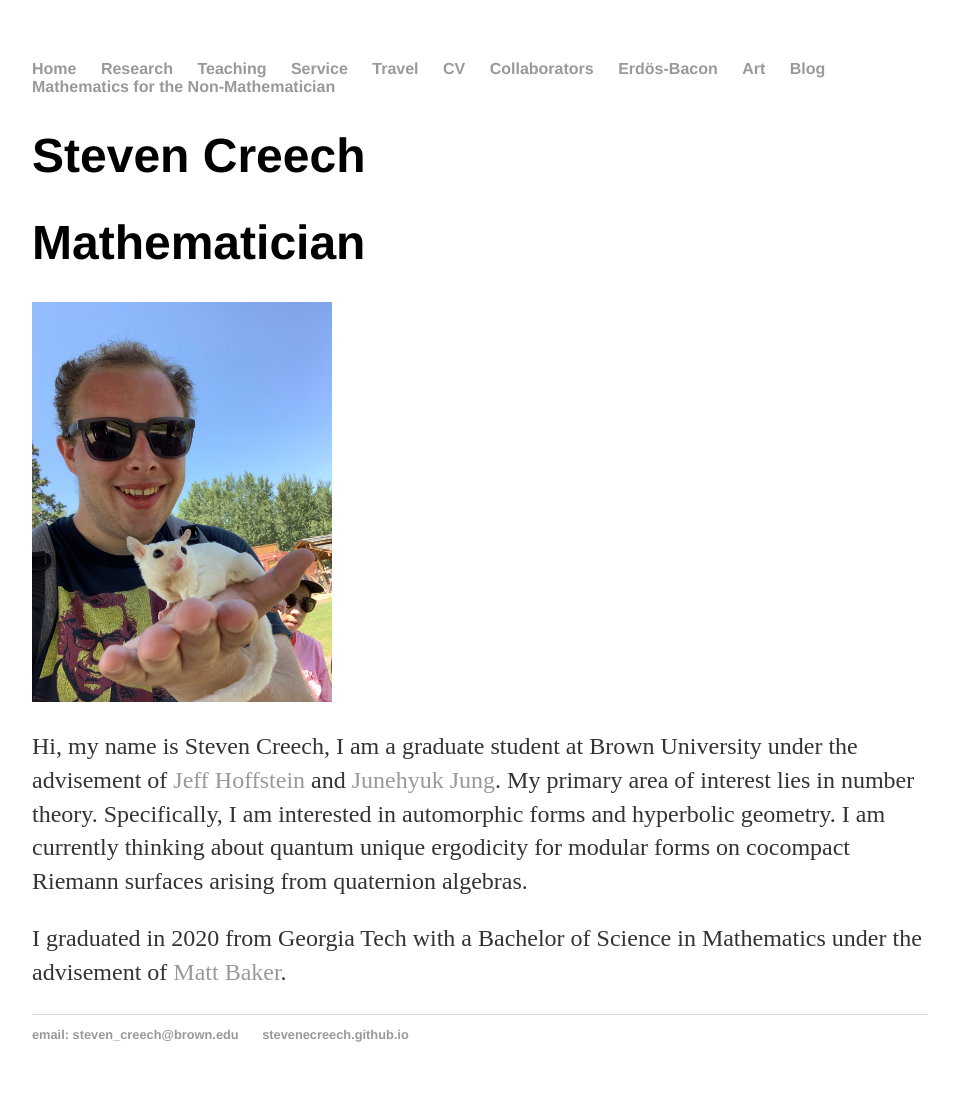
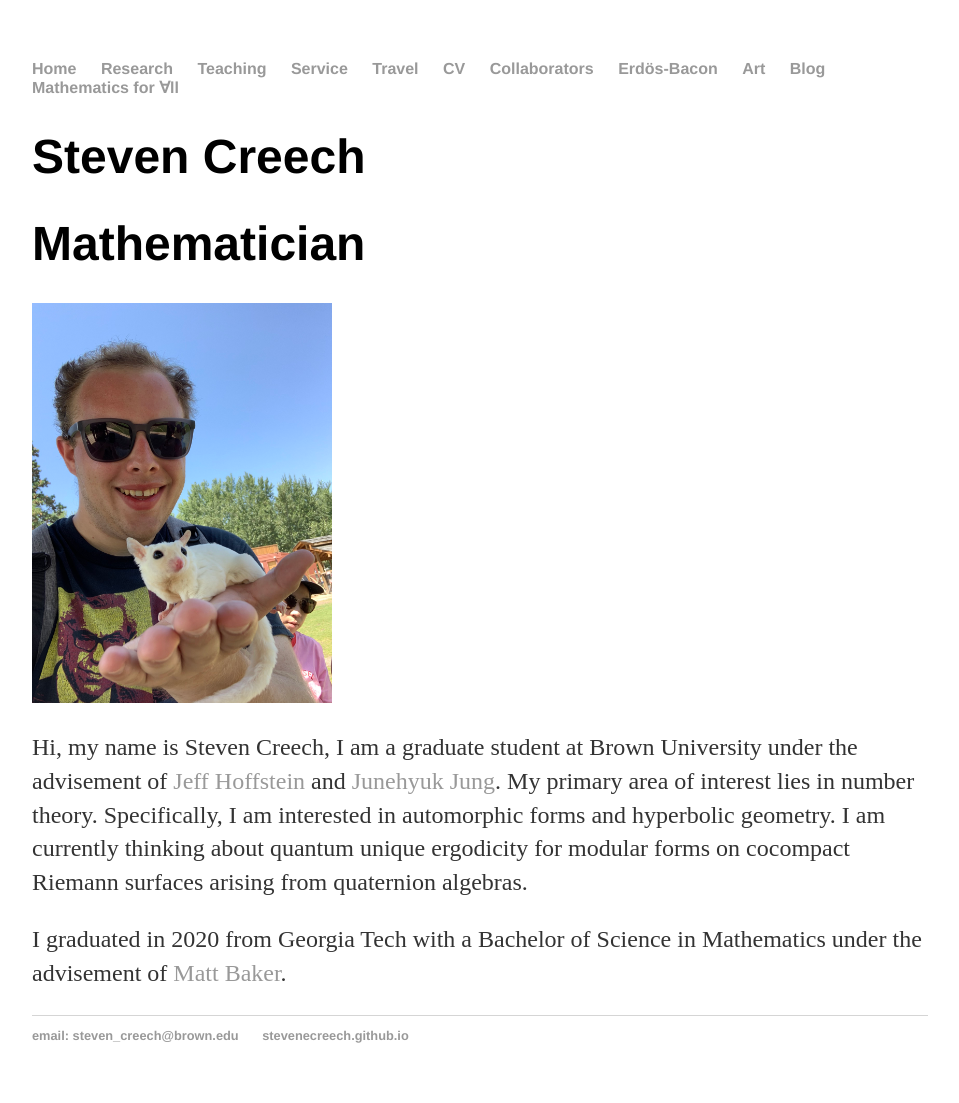
Before and after one commit to stevenecreech/stevenecreech.github.io, a Jekyll site: the page built from index.html, in a window 1280 px wide. Shown: the whole page, without its empty margins (160-1119 px from the left). Built offline with Jekyll 4.4.1, drawn with Linux system fonts in a browser that asks for light colours; Markdown is read by kramdown in place of the engine named in the settings.

Commit message:
Update default.html

```diff
--- a/_layouts/default.html
+++ b/_layouts/default.html
@@ -18,7 +18,7 @@
 				<li><a href="/Erdös-Bacon">Erdös-Bacon</a></li>
 				<li><a href="/art">Art</a></li>
 	        		<li><a href="/blog">Blog</a></li>
-				<li><a href="/mathematics_for_the_non_mathematician">Mathematics for the Non-Mathematician</a></li>
+				<li><a href="/mathematics_for_all">Mathematics for ∀ll</a></li>
 
 	    		</ul>
 			</nav>
```
